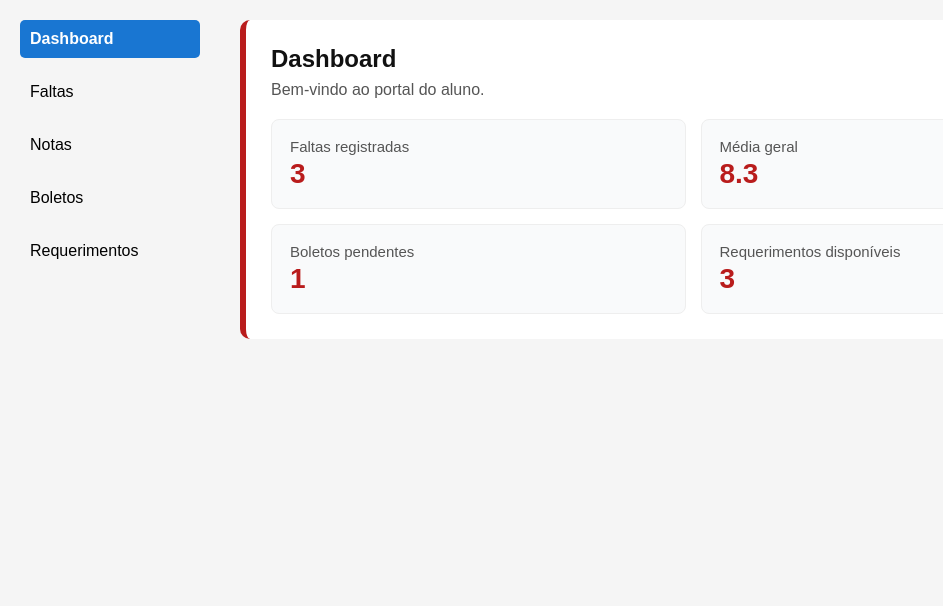
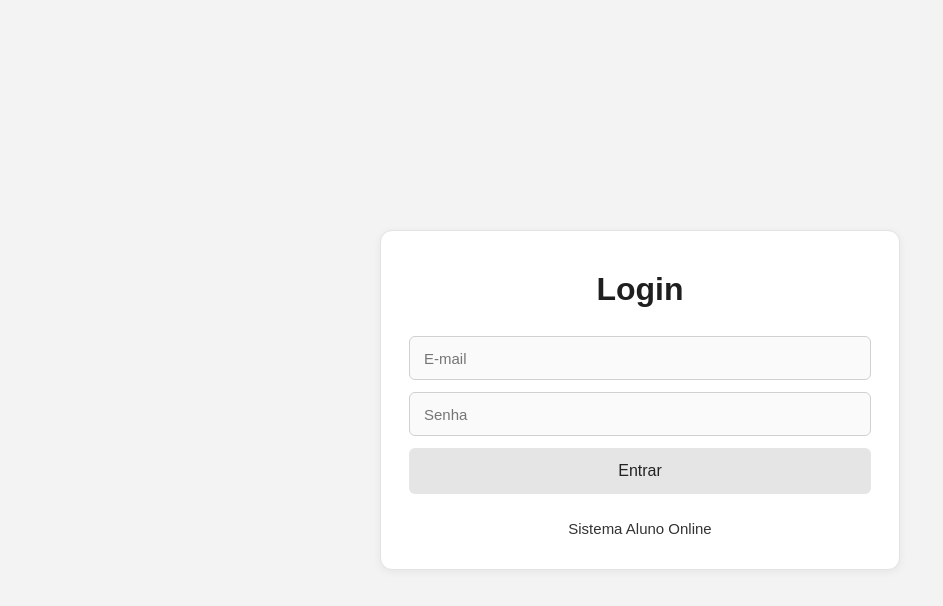
Before and after one commit to livialopes8/Frontend-2026, a React (Vite) app in the folder praticas/aluno-online-react/: page / in a window 1280 px wide. Shown: the top 606 px of the page, without its empty margins (0-943 px from the left). Built offline with nearby package versions, Linux system fonts and the light colour scheme.

Commit message:
feat: conclui pratica07. Fecha #13

```diff
--- a/praticas/aluno-online-react/src/App.css
+++ b/praticas/aluno-online-react/src/App.css
@@ -1,47 +1 @@
-* {
-  margin: 0;
-  padding: 0;
-  box-sizing: border-box;
-}
-
-body {
-  font-family: Arial, sans-serif;
-}
-
-.layout {
-  display: flex;
-  min-height: 100vh;
-}
-
-nav {
-  width: 220px;
-  background-color: #f5f5f5;
-  padding: 20px;
-}
-
-nav ul {
-  list-style: none;
-}
-
-nav li {
-  margin-bottom: 15px;
-}
-
-nav a {
-  text-decoration: none;
-  color: black;
-  display: block;
-  padding: 10px;
-  border-radius: 5px;
-}
-
-nav a.active {
-  background-color: #1976d2;
-  color: white;
-  font-weight: bold;
-}
-
-.conteudo {
-  flex: 1;
-  padding: 20px;
-}
+/* App.css - estilos globais movidos para index.css */
--- a/praticas/aluno-online-react/src/App.jsx
+++ b/praticas/aluno-online-react/src/App.jsx
@@ -1,8 +1,9 @@
-import "./App.css";
-import { Routes, Route } from "react-router-dom";
+import { Routes, Route, Navigate } from "react-router-dom";
+import { useAuth } from "./contexts/AuthContext";
 
 import Layout from "./layouts/Layout";
 
+import Login from "./pages/Login/Login";
 import Dashboard from "./pages/Dashboard/Dashboard";
 import Faltas from "./pages/Faltas/Faltas";
 import Notas from "./pages/Notas/Notas";
@@ -10,6 +11,16 @@ import Boletos from "./pages/Boletos/Boletos";
 import Requerimentos from "./pages/Requerimentos/Requerimentos";
 
 function App() {
+  const { autenticado } = useAuth();
+
+  if (!autenticado) {
+    return (
+      <Routes>
+        <Route path="*" element={<Login />} />
+      </Routes>
+    );
+  }
+
   return (
     <Routes>
       <Route path="/" element={<Layout />}>
@@ -19,6 +30,8 @@ function App() {
         <Route path="boletos" element={<Boletos />} />
         <Route path="requerimentos" element={<Requerimentos />} />
       </Route>
+
+      <Route path="*" element={<Navigate to="/" />} />
     </Routes>
   );
 }
--- a/praticas/aluno-online-react/src/components/Menu.jsx
+++ b/praticas/aluno-online-react/src/components/Menu.jsx
@@ -1,6 +1,15 @@
-import { NavLink } from "react-router-dom";
+import { NavLink, useNavigate } from "react-router-dom";
+import { useAuth } from "../contexts/AuthContext";
 
 function Menu() {
+  const { logout } = useAuth();
+  const navigate = useNavigate();
+
+  function handleLogout() {
+    logout();
+    navigate("/login");
+  }
+
   return (
     <nav>
       <ul>
@@ -23,6 +32,10 @@ function Menu() {
         <li>
           <NavLink to="/requerimentos">Requerimentos</NavLink>
         </li>
+
+        <li>
+          <button onClick={handleLogout}>Sair</button>
+        </li>
       </ul>
     </nav>
   );
--- /dev/null
+++ b/praticas/aluno-online-react/src/contexts/AuthContext.jsx
@@ -0,0 +1,28 @@
+import { createContext, useContext, useState } from "react";
+
+const AuthContext = createContext();
+
+export function AuthProvider({ children }) {
+  const [autenticado, setAutenticado] = useState(false);
+  const [usuario, setUsuario] = useState(null);
+
+  function login(dadosUsuario) {
+    setAutenticado(true);
+    setUsuario(dadosUsuario);
+  }
+
+  function logout() {
+    setAutenticado(false);
+    setUsuario(null);
+  }
+
+  return (
+    <AuthContext.Provider value={{ autenticado, usuario, login, logout }}>
+      {children}
+    </AuthContext.Provider>
+  );
+}
+
+export function useAuth() {
+  return useContext(AuthContext);
+}
--- a/praticas/aluno-online-react/src/index.css
+++ b/praticas/aluno-online-react/src/index.css
@@ -1,5 +1,67 @@
+* {
+  margin: 0;
+  padding: 0;
+  box-sizing: border-box;
+}
+
 body {
-  margin: 0;
+  font-family: Arial, sans-serif;
   background-color: #f5f5f5;
   color: #111;
 }
+
+.layout {
+  display: flex;
+  min-height: 100vh;
+}
+
+nav {
+  width: 220px;
+  background-color: #f5f5f5;
+  padding: 20px;
+}
+
+nav ul {
+  list-style: none;
+}
+
+nav li {
+  margin-bottom: 15px;
+}
+
+nav a {
+  text-decoration: none;
+  color: black;
+  display: block;
+  padding: 10px;
+  border-radius: 5px;
+}
+
+nav a.active {
+  background-color: #1976d2;
+  color: white;
+  font-weight: bold;
+}
+
+.conteudo {
+  flex: 1;
+  padding: 20px;
+}
+
+/* botão sair */
+nav button {
+  background: none;
+  border: 1px solid #c00;
+  color: #c00;
+  padding: 10px;
+  border-radius: 5px;
+  cursor: pointer;
+  width: 100%;
+  font-size: 14px;
+  transition: 0.2s;
+}
+
+nav button:hover {
+  background-color: #c00;
+  color: white;
+}
--- a/praticas/aluno-online-react/src/main.jsx
+++ b/praticas/aluno-online-react/src/main.jsx
@@ -2,13 +2,16 @@ import { StrictMode } from "react";
 import { createRoot } from "react-dom/client";
 import { BrowserRouter } from "react-router-dom";
 
+import { AuthProvider } from "./contexts/AuthContext";
+import App from "./App.jsx";
 import "./index.css";
-import App from "./App.jsx";
 
 createRoot(document.getElementById("root")).render(
   <StrictMode>
     <BrowserRouter>
-      <App />
+      <AuthProvider>
+        <App />
+      </AuthProvider>
     </BrowserRouter>
-  </StrictMode>,
+  </StrictMode>
 );
--- a/praticas/aluno-online-react/src/pages/Login/Login.css
+++ b/praticas/aluno-online-react/src/pages/Login/Login.css
@@ -59,3 +59,25 @@
   color: #333;
   text-align: center;
 }
+
+.login-card form {
+  display: flex;
+  flex-direction: column;
+  gap: 12px;
+}
+
+.login-card input {
+  width: 100%;
+  height: 44px;
+  padding: 0 14px;
+  border: 1px solid #d0d0d0;
+  border-radius: 6px;
+  font-size: 15px;
+  outline: none;
+  background-color: #fafafa;
+}
+
+.login-card input:focus {
+  border-color: #1976d2;
+  background-color: #fff;
+}
--- a/praticas/aluno-online-react/src/pages/Login/Login.jsx
+++ b/praticas/aluno-online-react/src/pages/Login/Login.jsx
@@ -1,88 +1,51 @@
-import { useState } from 'react';
-import FormInput from '../../components/FormInput/FormInput';
-import './Login.css';
+import { useState } from "react";
+import { useAuth } from "../../contexts/AuthContext";
+import { useNavigate } from "react-router-dom";
+
+import "./Login.css";
 
 function Login() {
-  const [email, setEmail] = useState('');
-  const [senha, setSenha] = useState('');
+  const { login } = useAuth();
+  const navigate = useNavigate();
 
-  const [erroEmail, setErroEmail] = useState('');
-  const [erroSenha, setErroSenha] = useState('');
+  const [email, setEmail] = useState("");
+  const [senha, setSenha] = useState("");
 
-  function validarEmail(valorEmail) {
-    return /\S+@\S+\.\S+/.test(valorEmail);
-  }
-
-  function handleSubmit(event) {
-    event.preventDefault();
-
-    let formularioValido = true;
-
-    setErroEmail('');
-    setErroSenha('');
-
-    if (!email.trim()) {
-      setErroEmail('O campo de email é obrigatório.');
-      formularioValido = false;
-    } else if (!validarEmail(email)) {
-      setErroEmail('Informe um e-mail válido.');
-      formularioValido = false;
-    }
-
-    if (!senha.trim()) {
-      setErroSenha('O campo de senha é obrigatório.');
-      formularioValido = false;
-    } else if (senha.length < 6) {
-      setErroSenha('A senha deve ter no mínimo 6 caracteres.');
-      formularioValido = false;
-    }
-
-    if (formularioValido) {
-      alert('Login enviado com sucesso!');
-    }
+  function handleSubmit(e) {
+    e.preventDefault();
+    login({ email });
+    navigate("/");
   }
 
   return (
     <div className="login-page">
       <div className="login-card">
         <div className="login-topo">
-          <img
-            src="https://cdn-icons-png.flaticon.com/512/3135/3135755.png"
-            alt="Ícone Aluno Online"
-          />
-          <h1>Aluno Online</h1>
+          <h1>Login</h1>
         </div>
 
         <form onSubmit={handleSubmit}>
-          <FormInput
-            label="E-mail"
+          <input
             type="email"
-            name="email"
+            placeholder="E-mail"
             value={email}
-            onChange={(event) => setEmail(event.target.value)}
-            error={erroEmail}
-            placeholder=""
+            onChange={(e) => setEmail(e.target.value)}
           />
 
-          <FormInput
-            label="Senha"
+          <input
             type="password"
-            name="senha"
+            placeholder="Senha"
             value={senha}
-            onChange={(event) => setSenha(event.target.value)}
-            error={erroSenha}
-            placeholder=""
+            onChange={(e) => setSenha(e.target.value)}
           />
 
           <button type="submit" className="botao-entrar">
             Entrar
           </button>
         </form>
+
+        <p className="login-rodape">Sistema Aluno Online</p>
       </div>
-
-      <footer className="login-rodape">
-        © 2026. Todos os direitos reservados.
-      </footer>
     </div>
   );
 }
```
Also changed, not shown: praticas/aluno-online-react/src/components/Layout/Layout.jsx (+15 -12 lines).
